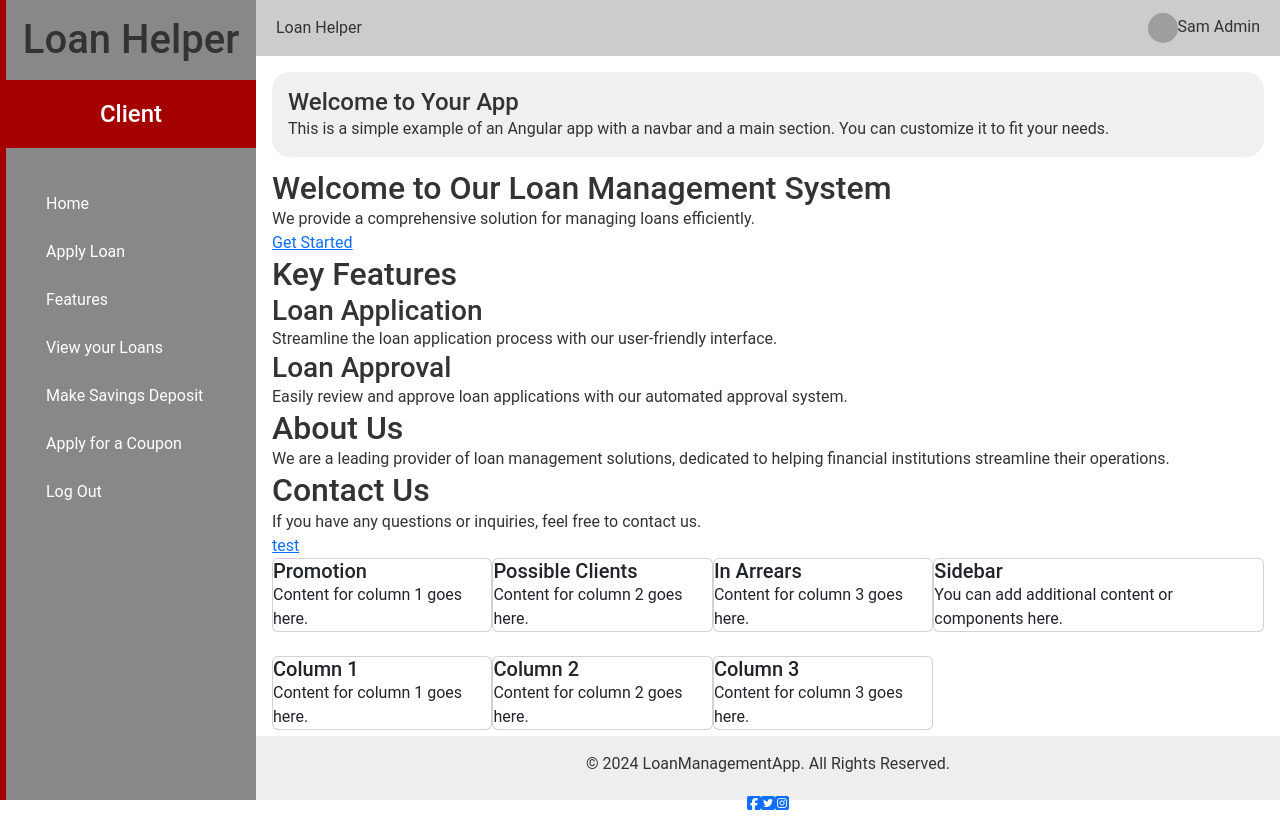
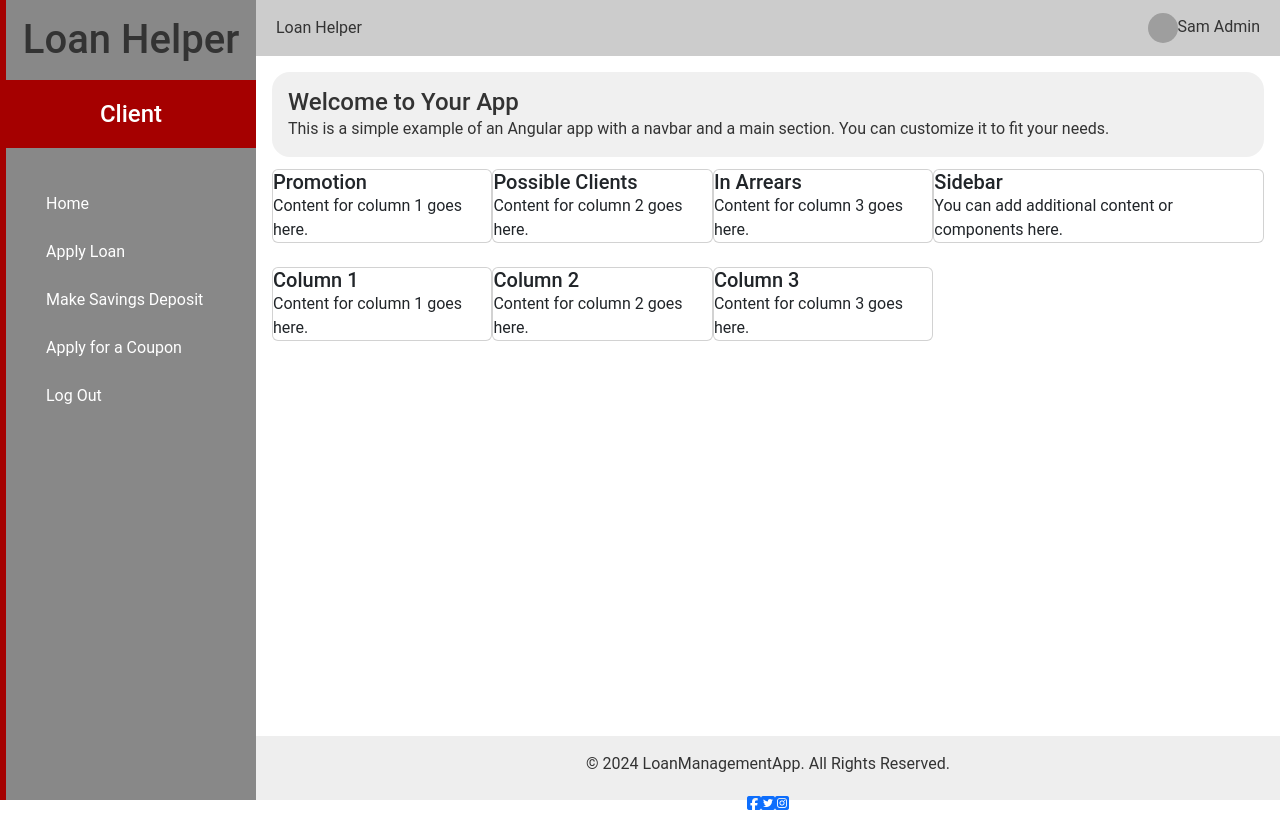
Before and after one commit to erotufelixpascal/LoanManagementSystem, an Angular app: page /client/home-page in a window 1280 px wide. Built offline with nearby package versions, Linux system fonts and the light colour scheme; grey boxes are pictures that could not be loaded.

Commit message:
added formGroup for loan application

```diff
--- a/src/app/Client/clienthome-page/clienthome-page.component.html
+++ b/src/app/Client/clienthome-page/clienthome-page.component.html
@@ -20,8 +20,8 @@
             <ul>
                 <li><a  href="/client/home-page">Home</a></li>
                 <li><a href="/client/loan-application">Apply Loan</a></li>
-                <li><a href="#features">Features</a></li>
-                <li><a  href="/client/loan-application">View your Loans</a></li>
+                <!-- <li><a href="#features">Features</a></li> -->
+                <!-- <li><a  href="/client/loan-application">View your Loans</a></li> -->
                 <li><a  href="/client/loan-application">Make Savings Deposit</a></li>
                 <li><a  href="/client/loan-application">Apply for a Coupon</a></li>
                 <li><a  href="/client/loan-application">Log Out</a></li>
@@ -48,37 +48,6 @@
 
                 <!-- More form fields -->
             </div>
-            <main>
-              <section id="hero">
-                  <h2>Welcome to Our Loan Management System</h2>
-                  <p>We provide a comprehensive solution for managing loans efficiently.</p>
-                  <a href="#contact" class="cta-button">Get Started</a>
-              </section>
-
-              <section id="features">
-                  <h2>Key Features</h2>
-                  <div class="feature">
-                      <h3>Loan Application</h3>
-                      <p>Streamline the loan application process with our user-friendly interface.</p>
-                  </div>
-                  <div class="feature">
-                      <h3>Loan Approval</h3>
-                      <p>Easily review and approve loan applications with our automated approval system.</p>
-                  </div>
-                  <!-- Add more features as needed -->
-              </section>
-
-              <section id="about">
-                  <h2>About Us</h2>
-                  <p>We are a leading provider of loan management solutions, dedicated to helping financial institutions streamline their operations.</p>
-              </section>
-
-              <section id="contact">
-                  <h2>Contact Us</h2>
-                  <p>If you have any questions or inquiries, feel free to contact us.</p>
-                  <a href="mailto:info@loanmanagementsystem.com">test</a>
-              </section>
-          </main>
             <!-- <section class="container mt-4"> -->
                 <div class="row">
                   <div class="col-md-8">
--- a/src/app/Client/loan-application/loan-application.component.html
+++ b/src/app/Client/loan-application/loan-application.component.html
@@ -42,22 +42,22 @@
         <div class="survey-section">
             <section id="loan-application">
                 <h2>Apply for a Loan</h2>
-                <form action="submit_loan_application.php" method="POST">
+                <form [formGroup]="LoanGroup">
                     <div class="form-group">
                         <label for="name">Full Name</label>
-                        <input type="text" id="name" name="name" required>
+                        <input type="text" id="name" name="name" required formControlName="fullName">
                     </div>
                     <div class="form-group">
                         <label for="email">Email</label>
-                        <input type="email" id="email" name="email" required>
+                        <input type="email" id="email" name="email" required formControlName="email">
                     </div>
                     <div class="form-group">
                         <label for="amount">Loan Amount</label>
-                        <input type="number" id="amount" name="amount" required>
+                        <input type="number" id="amount" name="amount" required formControlName="loanAmount">
                     </div>
                     <div class="form-group">
                         <label for="purpose">Loan Purpose</label>
-                        <select id="purpose" name="purpose" required>
+                        <select id="purpose" name="purpose" required formControlName="loanPurpose">
                             <option value="">Select Purpose</option>
                             <option value="Home Improvement">Home Improvement</option>
                             <option value="Education">Education</option>
@@ -65,11 +65,7 @@
                             <!-- Add more options as needed -->
                         </select>
                     </div>
-                    <!-- <div class="form-group">
-                        <label for="message">Additional Information</label>
-                        <textarea id="message" name="message" rows="4"></textarea>
-                    </div> -->
-                    <button type="submit">Submit Application</button>
+                    <button type="submit" (click)="loanApplication()">Submit Application</button>
                 </form>
             </section>
         </div>
--- a/src/app/Client/loan-application/loan-application.component.ts
+++ b/src/app/Client/loan-application/loan-application.component.ts
@@ -1,4 +1,5 @@
 import { Component, OnInit } from '@angular/core';
+import { FormBuilder, Validators,FormGroup } from '@angular/forms';
 import { Router } from '@angular/router';
 
 @Component({
@@ -7,13 +8,26 @@ import { Router } from '@angular/router';
   styleUrl: './loan-application.component.scss'
 })
 export class LoanApplicationComponent implements OnInit{
+  LoanGroup: FormGroup;
 
   constructor(
-    private router: Router
-  ){}
+    private router: Router,
+    private fb: FormBuilder
+  ){
+    this.LoanGroup = this.fb.group({
+      fullName: [null, [Validators.required]],
+      email: [null, [Validators.required]],
+      loanAmount: [null, [Validators.required]],
+      loanPurpose :[null, [Validators.required]]
+
+    })
+  }
 
   ngOnInit(): void {
 
+  }
+  loanApplication(){
+    console.log();
   }
 
   goToChildRoute(route :string ){
--- a/src/app/login/login.component.ts
+++ b/src/app/login/login.component.ts
@@ -2,8 +2,6 @@ import { Component } from '@angular/core';
 
 @Component({
   selector: 'app-login',
-  standalone: true,
-  imports: [],
   templateUrl: './login.component.html',
   styleUrl: './login.component.scss'
 })
```
Also changed, not shown: src/app/app.module.ts (+11 -3 lines).
